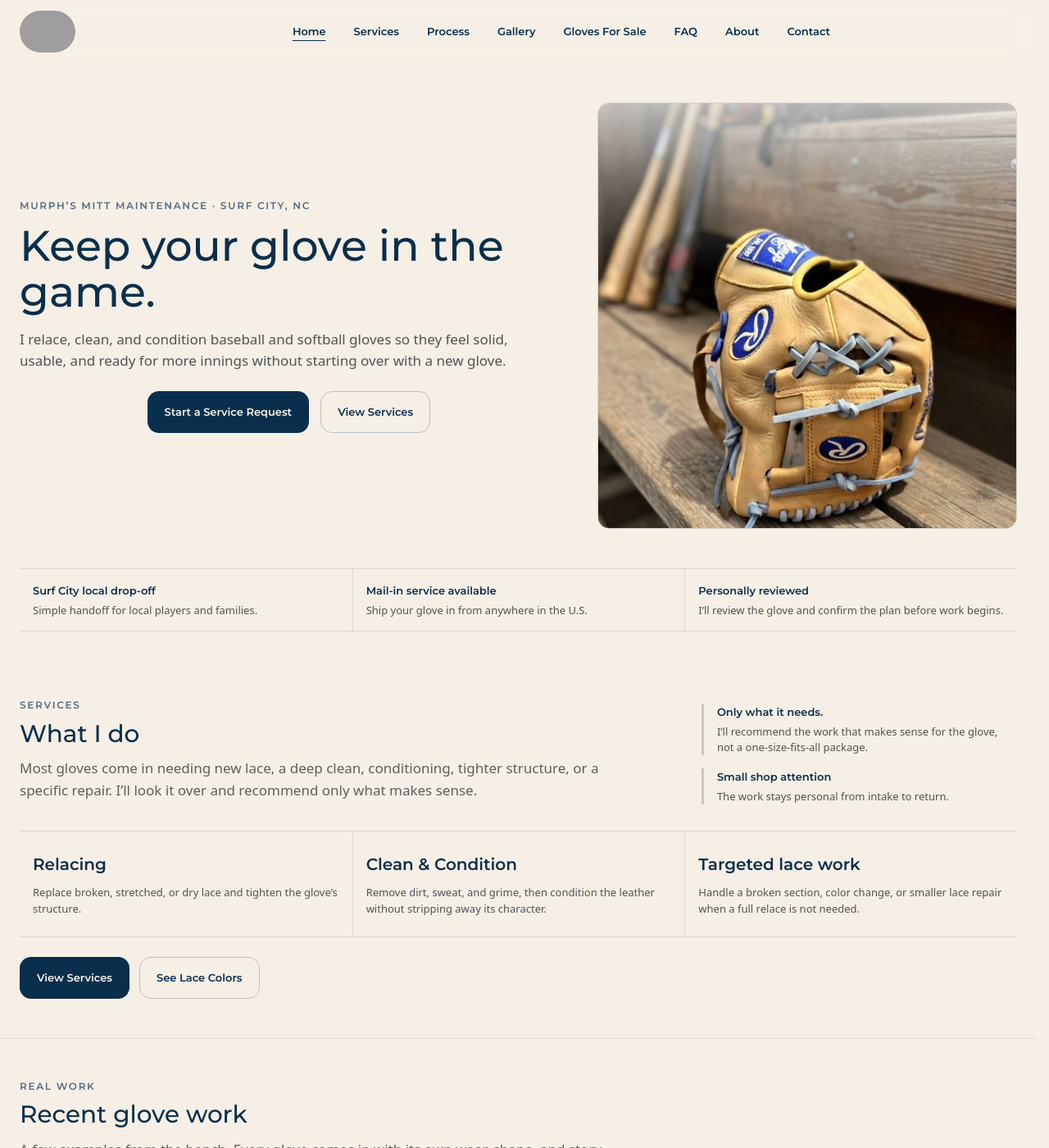
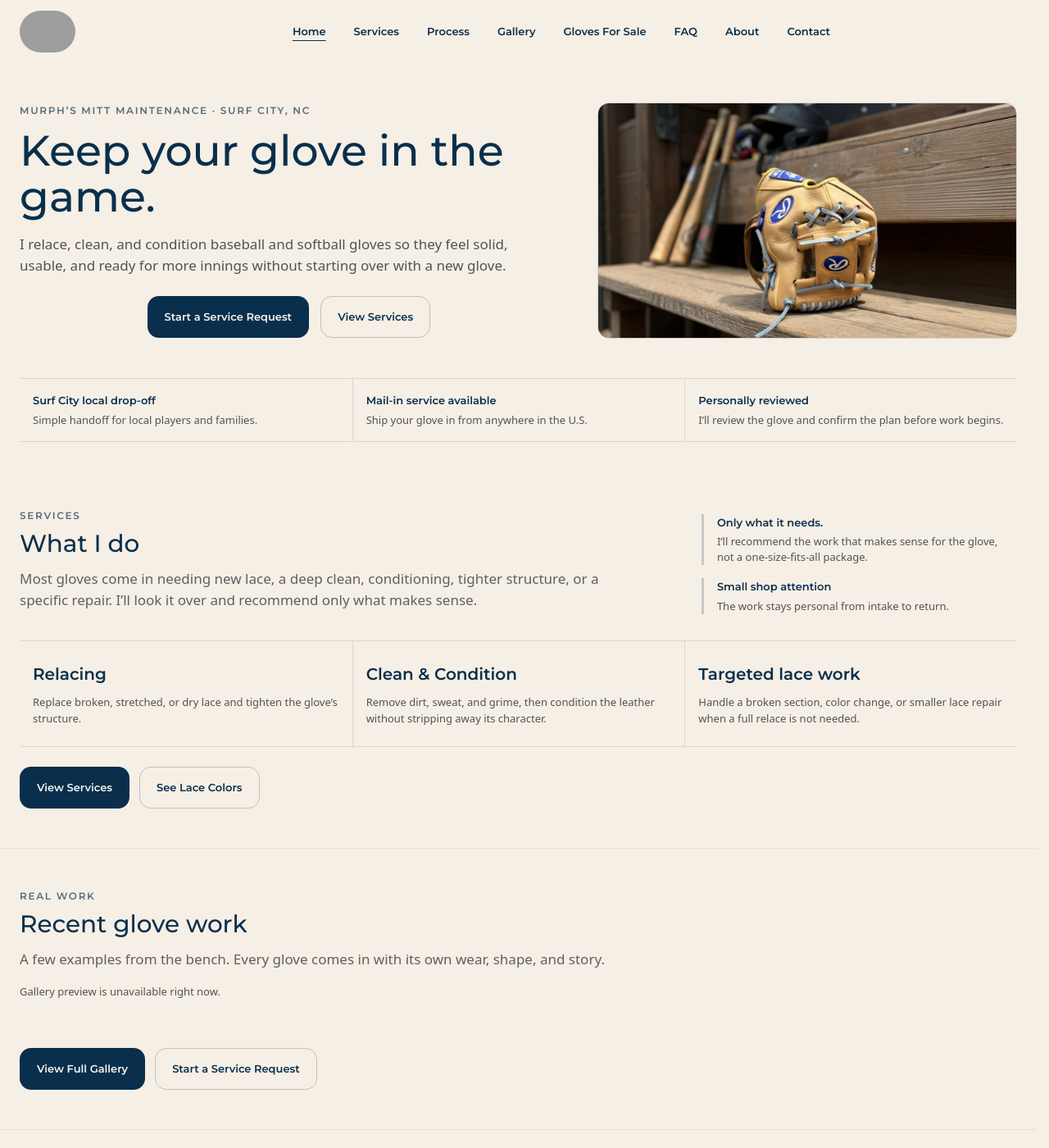
Before and after one commit to kbrettmurphy-ctrl/murphsmitts, a Jekyll site: the page built from index.html, in a window 1280 px wide and 1400 px high. Shown: the whole window at 82% size. Built offline with Jekyll 4.4.1, drawn with Linux system fonts in a browser that asks for light colours; grey boxes are pictures that could not be loaded.

Commit message:
Polish homepage hero image handling

```diff
--- a/assets/css/styles-16.css
+++ b/assets/css/styles-16.css
@@ -486,13 +486,17 @@ body.home .footer{margin-top:0;}
   margin:0;
 }
 
+.hero-media picture{
+  display:block;
+}
+
 .hero-media img{
   display:block;
   width:100%;
-  aspect-ratio: 3 / 4;
-  max-height: 520px;
+  aspect-ratio: 16 / 9;
+  max-height: 430px;
   object-fit: cover;
-  object-position: 50% 54%;
+  object-position: 50% 52%;
   border: 1px solid rgba(9, 47, 77, .14);
   border-radius: var(--radius-md);
 }
@@ -514,7 +518,7 @@ body.home .footer{margin-top:0;}
   .hero-media img{
     aspect-ratio: 4 / 5;
     max-height: 430px;
-    object-position: 50% 58%;
+    object-position: 50% 54%;
   }
 }
 
--- a/index.html
+++ b/index.html
@@ -20,7 +20,14 @@ body_class: home
     </div>
 
     <figure class="hero-media">
-      <img src="{{ '/assets/img/IMG_7977.jpeg' | relative_url }}" alt="Baseball glove on Murph's Mitt Maintenance workbench">
+      <picture>
+        <source media="(max-width: 700px)" srcset="{{ '/assets/img/hero-glove-mobile.jpeg' | relative_url }}">
+        <img
+          src="{{ '/assets/img/hero-glove-wide.jpeg' | relative_url }}"
+          alt="Baseball glove on Murph's Mitt Maintenance workbench"
+          decoding="async"
+          fetchpriority="high">
+      </picture>
     </figure>
   </div>
 </section>
```
